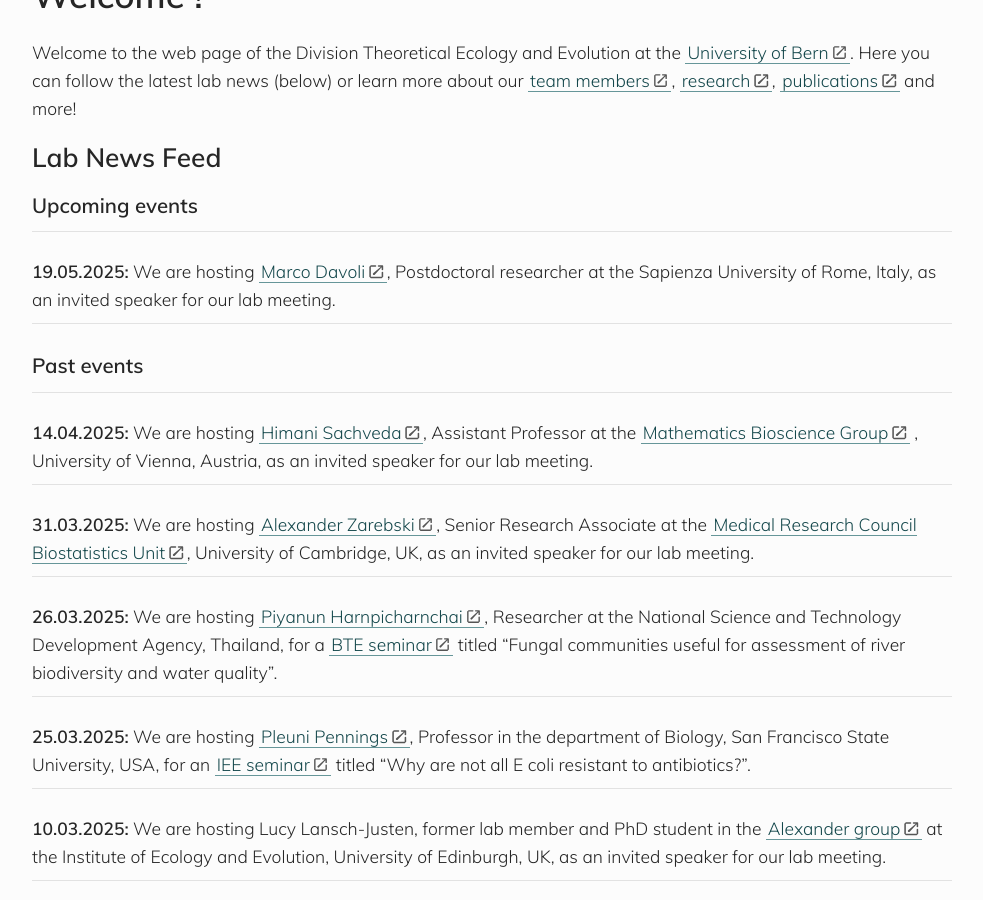
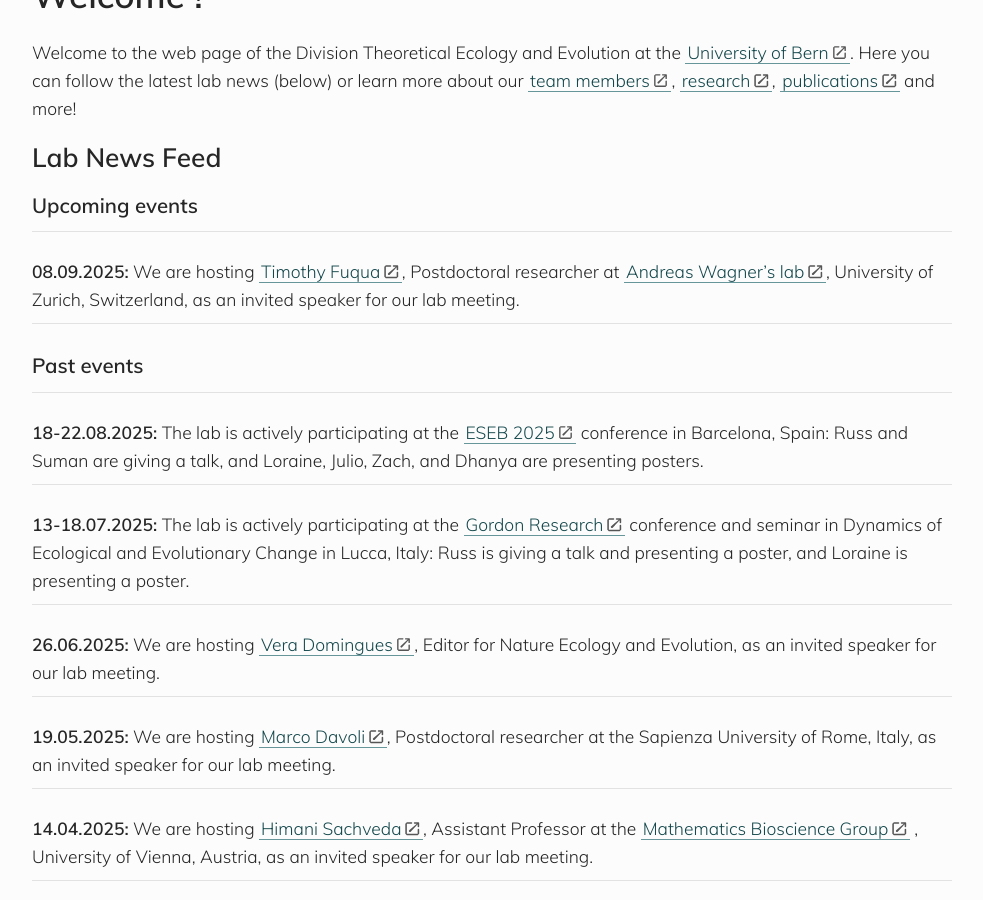
Before and after one commit to banklab/banklab.github.io, a Jekyll site: the page built from index.md, in a window 1280 px wide and 900 px high, scrolled down 383 px. Shown: the whole window, without its empty margins (148-1131 px from the left). Built offline with Jekyll 4.4.1, drawn with Linux system fonts in a browser that asks for light colours; some web fonts are replaced.

Commit message:
Update index

```diff
--- a/index.md
+++ b/index.md
@@ -14,11 +14,27 @@ Welcome to the web page of the Division Theoretical Ecology and Evolution at the
 
 ---
 
-**19.05.2025:** We are hosting [Marco Davoli](https://scholar.google.ch/citations?hl=en&user=3MHcv-QAAAAJ&view_op=list_works&sortby=pubdate), Postdoctoral researcher at the Sapienza University of Rome, Italy, as an invited speaker for our lab meeting.
+**08.09.2025:** We are hosting [Timothy Fuqua](https://scholar.google.com/citations?user=oinW8hAAAAAJ&hl=en&oi=ao), Postdoctoral researcher at [Andreas Wagner's lab](https://sites.google.com/view/evo-wagner), University of Zurich, Switzerland, as an invited speaker for our lab meeting.
 
 ---
 
 ### Past events
+
+---
+
+**18-22.08.2025:** The lab is actively participating at the [ESEB 2025](https://eseb2025.com/) conference in Barcelona, Spain: Russ and Suman are giving a talk, and Loraine, Julio, Zach, and Dhanya are presenting posters.
+
+---
+
+**13-18.07.2025:** The lab is actively participating at the [Gordon Research](https://www.grc.org/ecological-and-evolutionary-genomics-conference/2025/) conference and seminar in Dynamics of Ecological and Evolutionary Change in Lucca, Italy: Russ is giving a talk and presenting a poster, and Loraine is presenting a poster.
+
+---
+
+**26.06.2025:** We are hosting [Vera Domingues](https://www.nature.com/natecolevol/editors), Editor for Nature Ecology and Evolution, as an invited speaker for our lab meeting.
+
+---
+
+**19.05.2025:** We are hosting [Marco Davoli](https://scholar.google.ch/citations?hl=en&user=3MHcv-QAAAAJ&view_op=list_works&sortby=pubdate), Postdoctoral researcher at the Sapienza University of Rome, Italy, as an invited speaker for our lab meeting.
 
 ---
 
```
